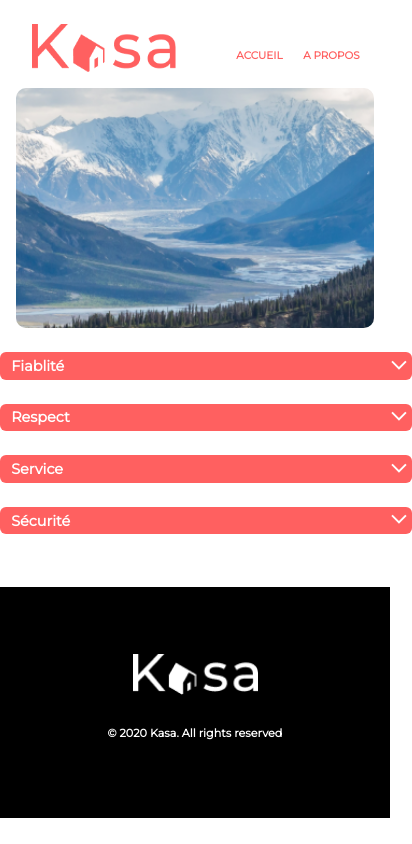
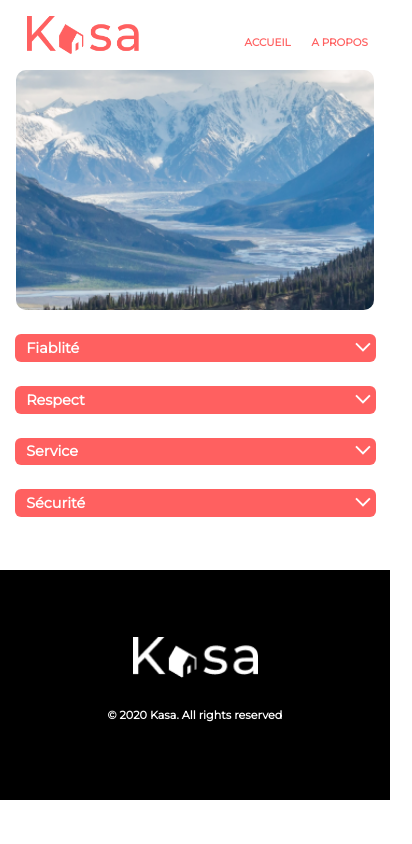
Before and after one commit to aurelienAG/gendrey-aurelien-kanap-p7, a React (Create React App) app: page /about in a window 390 px wide. Shown: the whole page, 412 px wide, since content can reach past the window. Built offline with nearby package versions, Linux system fonts and the light colour scheme.

Commit message:
clean css

```diff
--- a/src/assets/styles/_collapse.scss
+++ b/src/assets/styles/_collapse.scss
@@ -4,7 +4,7 @@
 }
 
 .collapse{
-  width: 90%;
+  width: 97%;
   margin:auto;
 }
 .collapsesBloc h1, .lodgingCollapses h1{
@@ -49,14 +49,14 @@
 
 .lodgingCollapses{
  display: flex;
- width: 94%;
+ width: 92%;
  margin-left: auto;
  margin-right:auto;
 }
 
 .lodgingCollapseCard{
   width: 50%;
-  padding: 0.85rem 0.7rem;
+  padding: 0.85rem 1.3rem 0.85rem 0rem;
 }
 .equipments{
   display: flex;
@@ -70,15 +70,31 @@ margin: -0.5rem 2rem -0.5rem -2rem;
   margin-left: -1rem;
 }
 
+/* Media queries pour la version tablette */
+@media (max-width: 1024px) {
+
+  .aboutCollapseCards{
+    width: 91%;
+    margin-left:3%;
+}
+
+  .lodgingCollapseCard h1, .lodgingCollapseCard ul{
+    font-size:1.2rem;
+  }
+  .collapsesBloc img, .lodgingCollapses img{
+    position: absolute;
+    right: 10px;
+    bottom: 10px;
+}
+}
+
 /* Media queries pour la version mobile */
 @media (max-width: 767px) {
   .aboutCollapseCards{
-    width: 100%;
+    width: 89.5%;
+    margin-left:2.5%;
 }
-.collapse{
-  width: 100%;
-  margin:auto;
-}
+
 .collapsesBloc h1, .lodgingCollapses h1{
   font-size:0.9rem;
 }
@@ -102,7 +118,7 @@ margin: -0.5rem 2rem -0.5rem -2rem;
 
  .lodgingCollapseCard{
   width: auto;
-  margin:0 0 -2rem 0;
+  margin:0 0 -2rem 1rem;
 
 }
 
--- a/src/assets/styles/_header.scss
+++ b/src/assets/styles/_header.scss
@@ -1,8 +1,9 @@
 header {
     margin-top: 2.5rem;
     margin-bottom: 2.5rem;
-    padding-left: 4.7rem;
-    padding-right: 4.7rem;
+    padding-left: 5%;
+    padding-right: 5%;
+    width:auto;
     height: 5rem;
     display: flex;
     align-items: center;
@@ -12,6 +13,7 @@ header {
     width: 13.1rem;
     height: 4.2rem;
     margin-right:auto;
+    margin-left:0;
   }
 
   nav {
@@ -45,6 +47,7 @@ header {
 
   /* Media queries pour la version tablette */
   @media (max-width: 1024px) {
+
     .logo {
       width: 9rem;
       height: 3rem;
@@ -59,20 +62,21 @@ header {
   /* Media queries pour la version mobile */
   @media (max-width: 767px) {
     header {
-    margin-top: 1.5rem;
+    margin-top: 1rem;
     margin-bottom: 0;
     height: auto;
     width:auto;
-    padding-left: 2rem;
-    padding-right: 1rem;
+    padding-left: 2%;
+    padding-right: 2%;
     }
 
     .logo {
-      max-width: 9rem;
-      min-width: 5rem;
-      max-height: 3rem;
-      min-height: 1.5rem;
+      max-width: 7rem;
+      // min-width: 5rem;
+      max-height: 2.4rem;
+      // min-height: 1.5rem;
       margin-bottom: 1rem;
+      margin-left:5%;
     }
 
   nav{
@@ -90,3 +94,11 @@ header {
       margin-right: 0.9rem;
     }
   }
+
+  @media (max-width: 300px) {
+    li {
+      font-size: 0.5rem;
+      margin-left: 0.2rem;
+      margin-right: 0.2rem;
+    }
+  }
--- a/src/assets/styles/_lodgingPage.scss
+++ b/src/assets/styles/_lodgingPage.scss
@@ -36,14 +36,14 @@
     height: 0.2rem;
     border-radius: 11px;
     text-align: center;
-    margin: 5px;
+    margin: 5px 10px 5px 0px;
 }
 
 .hostDatas {
     display: flex;
     align-items:center;
     font-size: 1.1rem;
-    margin-right: 0px;
+    margin-right: 10%;
     margin-bottom: 0.9rem;
   }
 
@@ -65,11 +65,28 @@
     height: 1.5rem;
     margin-left: 12px;
 }
+
+/* Media queries pour la version mobile */
+@media (max-width: 1024px) {
+    .hostDatas img {
+        margin-left: 10px;
+         border-radius: 50%;
+         height: 55px;
+         width: 55px;
+       }
+
+    .rating img {
+        width: 1rem;
+        height: 1rem;
+        margin-left: 9px;
+    }
+}
+
 /* Media queries pour la version mobile */
 @media (max-width: 767px) {
 
 .lodgingSelected{
-        margin: 3rem 1rem 0rem 1rem;
+        margin: 0.5rem 1rem 0rem 1rem;
         width: 90%;
     }
 
@@ -104,12 +121,14 @@
 .hostDatasBloc{
     display: flex;
     flex-direction: row-reverse;
-    width: 90%;
+    justify-content: space-between;
+    width: 100%;
+    padding-left:5%;
 }
 
 .hostDatas {
     font-size: 0.9rem;
-    margin: 0.5rem -2.6em 0 10.5rem;
+    margin: 0.5rem 3% 0 10.5rem;
   }
 
   .hostDatas--name{
@@ -124,13 +143,21 @@
   }
 
 .rating{
-    margin-right: 0.5rem;
+    // margin-right: -1rem;
+    margin-left:-1.2rem;
+    flex-direction: row;
 }
 .rating img {
     width: 0.65rem;
     height: 0.65rem;
     margin-top: 2rem;
-    margin-left: 1px;
+    margin-left: 0.5px;
 }
 
 }
+
+@media (max-width: 300px) {
+    .hostDatas{
+        margin-left: -30%;
+    }
+}
```
